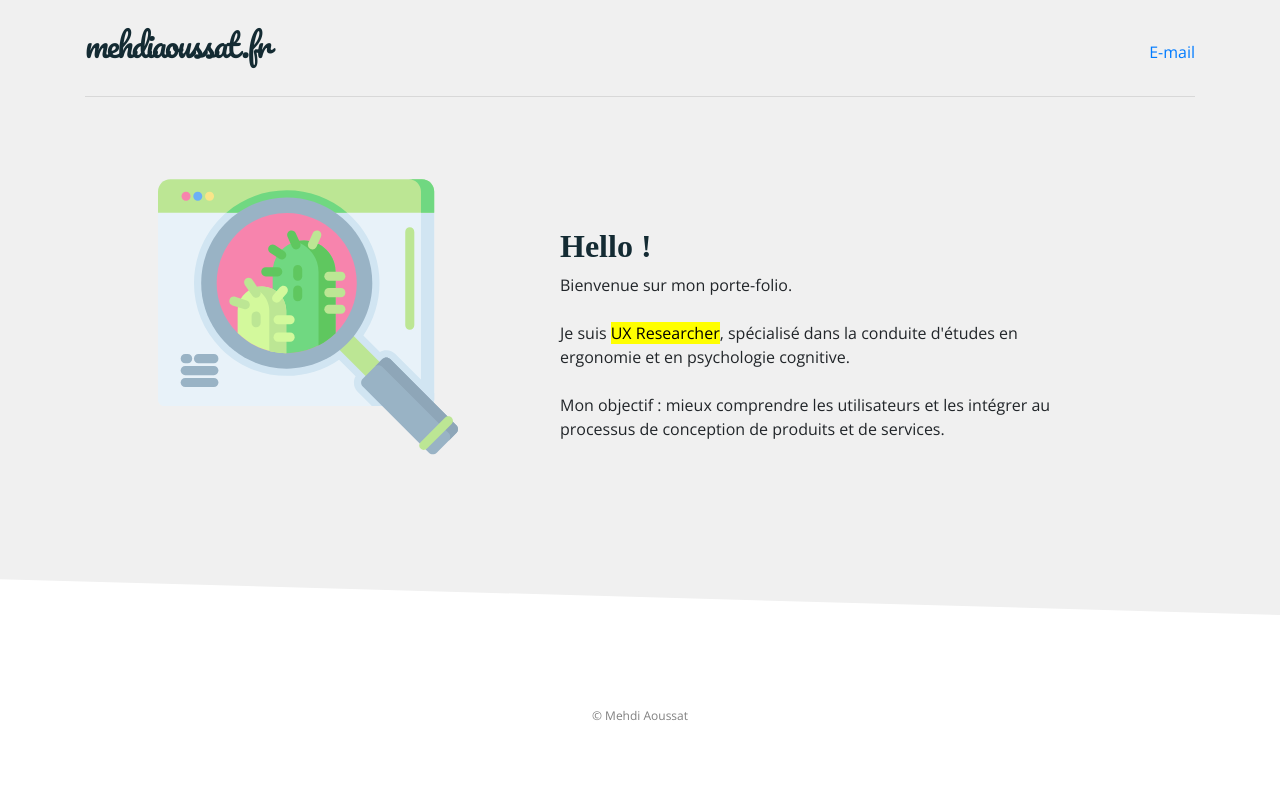
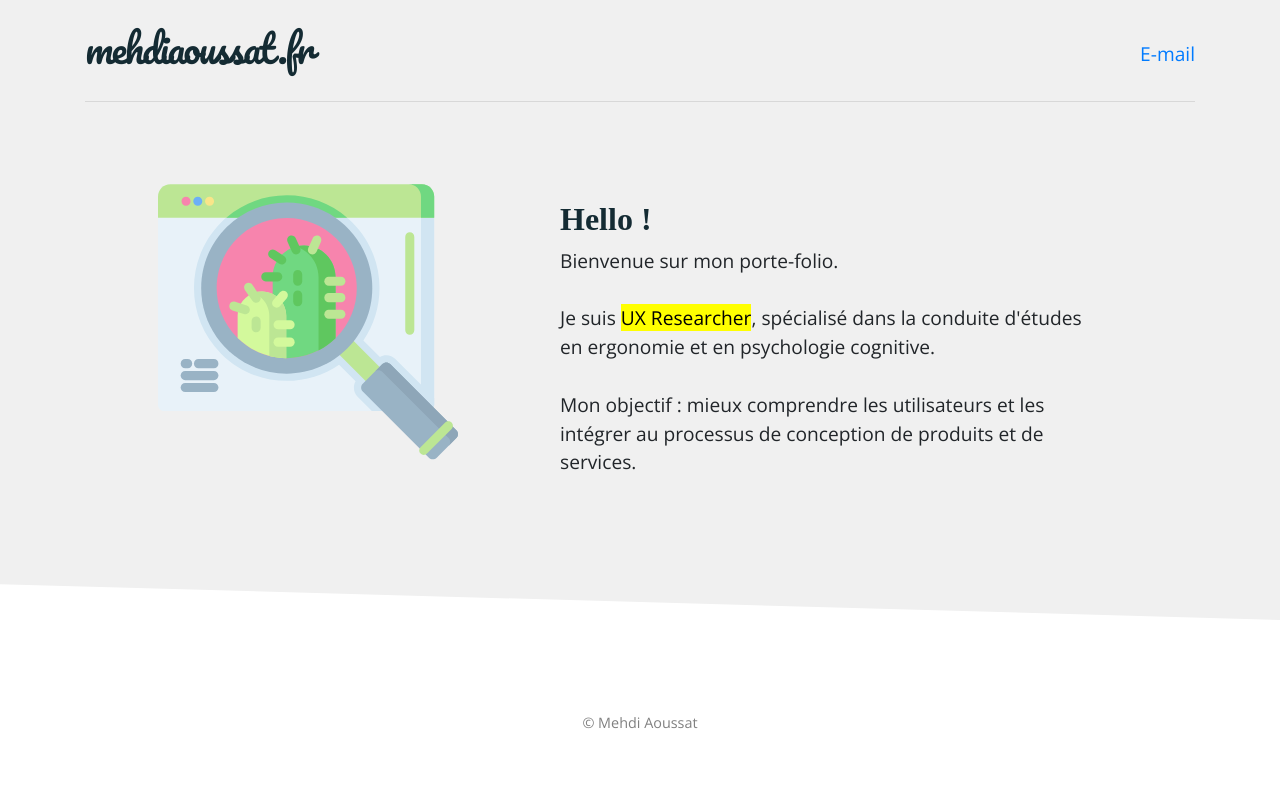
Before and after one commit to docteur-bob/personalsite, a Django app: page / in a window 1280 px wide. Run offline with Django 3.2, Linux system fonts and the light colour scheme; data that the repository does not hold is empty; some libraries are stand-ins or nearby versions; some web fonts are replaced.

Commit message:
pythonanywhere

```diff
--- a/book/static/css/book.css
+++ b/book/static/css/book.css
@@ -4,7 +4,7 @@
 
 body {
 	font-family:"open sans" ;
-	font-size:1em;
+	font-size:1.2em;
 
 }
 
```
